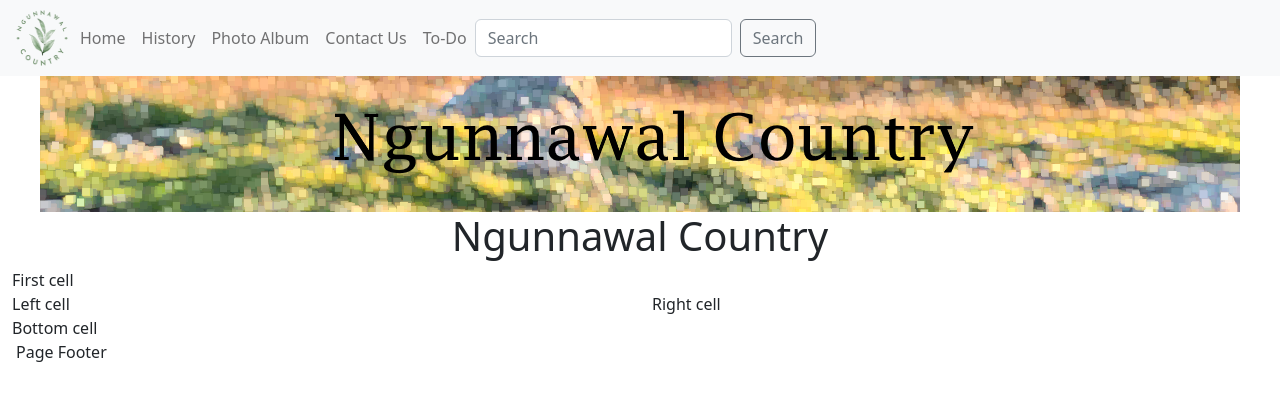
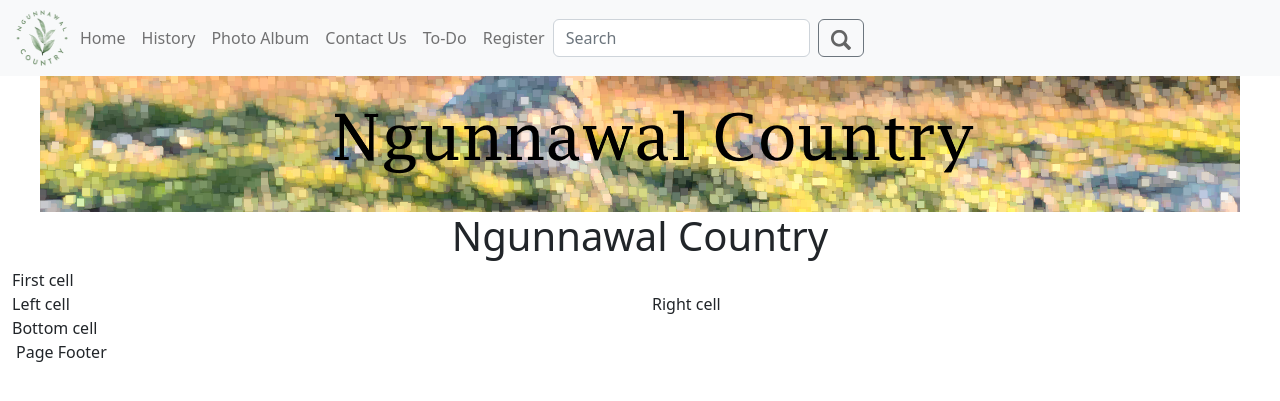
Before and after one commit to BryceVE/NgunnawalCountryFlask, a Flask app: page / in a window 1280 px wide. Shown: the top 401 px of the page. Run offline with Flask 2, Linux system fonts and the light colour scheme; some libraries are stand-ins or nearby versions.

Commit message:
added register link to navbar, added user table to db

```diff
--- a/templates/template.html
+++ b/templates/template.html
@@ -41,11 +41,14 @@
                 <li class="nav-item">
                     <a class="nav-link" href="todo.html">To-Do</a> {# To Do page #}
                 </li>
+                <li class="nav-item">
+                    <a class="nav-link" href="register">Register</a> {# register page #}
+                </li>
             </ul>
             {# search box and button #}
             <form class="d-flex" role="search">
                 <input class="form-control me-2" type="search" placeholder="Search" aria-label="Search">
-                <button class="btn btn-outline-secondary" type="submit">Search</button>
+                <button class="btn btn-outline-secondary" type="submit"><img src="/static/images/search.png" width="20" style="opacity: 60%"></button>
             </form>
         </div>
     </div>
@@ -58,19 +61,19 @@
 
 <!-- Page Content (all page information/content goes in these) -->
 <div class="container-fluid">
-{# New row #}
+    {# New row #}
     <div class="row">
         <div class="col-12 align-centre">
             <h1>{{ title }}</h1>
         </div>
     </div>
-{# New row #}
+    {# New row #}
     <div class="row">
         <div class="col-12">
             {% block cellContent1 %} {% endblock %}
         </div>
     </div>
-{# New row, contains two columns #}
+    {# New row, contains two columns #}
     <div class="row">
         <div class="col-6">
             {% block cellContent2 %} {% endblock %}
@@ -79,7 +82,7 @@
             {% block cellContent3 %} {% endblock %}
         </div>
     </div>
-{# New row #}
+    {# New row #}
     <div class="row">
         <div class="col-12">
             {% block cellContent4 %} {% endblock %}
```
Also changed, not shown: ngunnawal.db.
